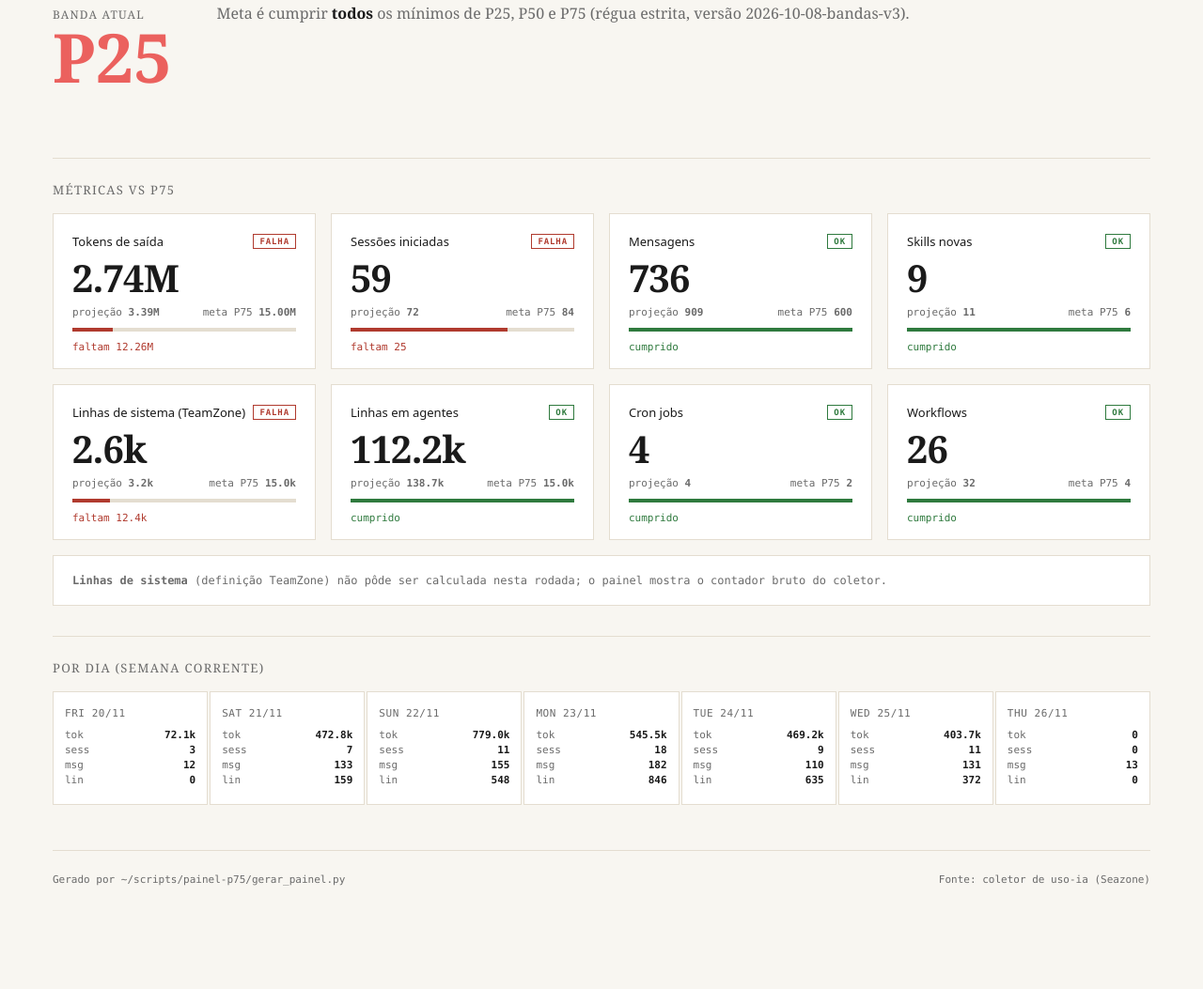
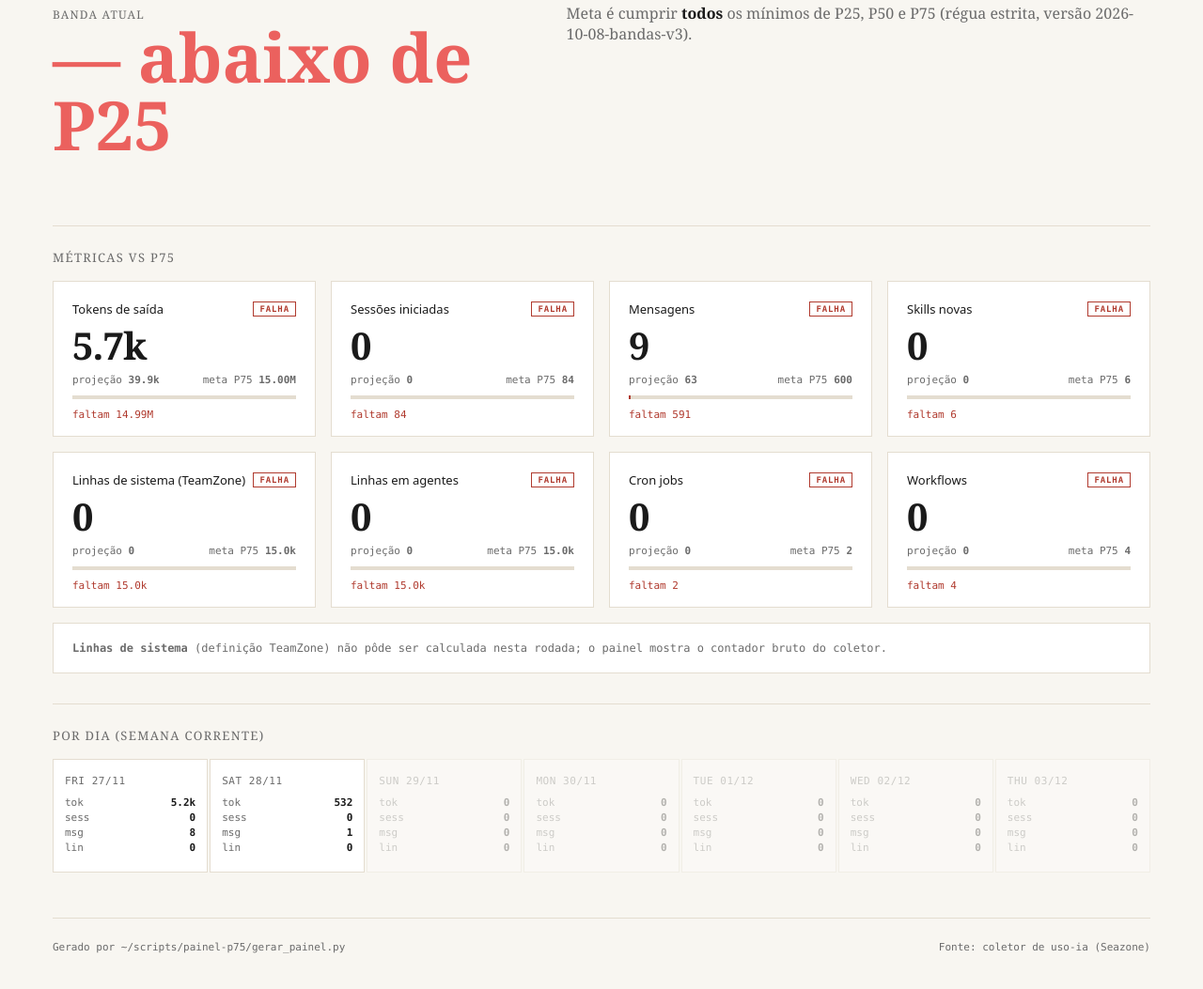
Before and after one commit to raayeoliveira/painel-p75, a plain HTML site: page index.html in a window 1280 px wide. Shown: the part 205-1258 px from the top of the page at 94% size. Before the commit the page ends 1220 px from the top, so only its background shows below. Drawn offline with Linux system fonts and the light colour scheme.

Commit message:
atualiza painel P75 2026-11-28 00:24
Co-authored-by: Claude Opus 4.7 (1M context) <noreply@anthropic.com>

```diff
--- a/index.html
+++ b/index.html
@@ -68,15 +68,15 @@
     <h1>Painel <strong>P75</strong></h1>
     <div class="meta">
       <div>Rayanne Oliveira · BackOffice Franquias</div>
-      <div>Semana 2026-W48 · 20/11 17h → 27/11 17h</div>
-      <div>Atualizado 26/11/2026 08:56 · 80% da semana rodado</div>
+      <div>Semana 2026-W49 · 27/11 17h → 04/12 17h</div>
+      <div>Atualizado 28/11/2026 00:24 · 4% da semana rodado</div>
     </div>
   </header>
 
   <section class="faixa-banda">
     <div>
       <div class="label">Banda atual</div>
-      <div class="valor">P25</div>
+      <div class="valor">— abaixo de P25</div>
     </div>
     <div class="meta-p75">
       Meta é cumprir <strong>todos</strong> os mínimos de P25, P50 e P75 (régua estrita, versão 2026-10-08-bandas-v3).
@@ -91,104 +91,104 @@
             <h3>Tokens de saída</h3>
             <span class="selo-falha">FALHA</span>
           </header>
-          <div class="numero">2.74M</div>
+          <div class="numero">5.7k</div>
           <div class="legenda">
-            <span>projeção <strong>3.39M</strong></span>
+            <span>projeção <strong>39.9k</strong></span>
             <span>meta P75 <strong>15.00M</strong></span>
           </div>
-          <div class="barra"><div class="preencher" style="width:18%"></div></div>
-          <div class="gap">faltam 12.26M</div>
+          <div class="barra"><div class="preencher" style="width:0%"></div></div>
+          <div class="gap">faltam 14.99M</div>
         </article>
         <article class="card falha">
           <header>
             <h3>Sessões iniciadas</h3>
             <span class="selo-falha">FALHA</span>
           </header>
-          <div class="numero">59</div>
+          <div class="numero">0</div>
           <div class="legenda">
-            <span>projeção <strong>72</strong></span>
+            <span>projeção <strong>0</strong></span>
             <span>meta P75 <strong>84</strong></span>
           </div>
-          <div class="barra"><div class="preencher" style="width:70%"></div></div>
-          <div class="gap">faltam 25</div>
+          <div class="barra"><div class="preencher" style="width:0%"></div></div>
+          <div class="gap">faltam 84</div>
         </article>
-        <article class="card ok">
+        <article class="card falha">
           <header>
             <h3>Mensagens</h3>
-            <span class="selo-ok">OK</span>
-          </header>
-          <div class="numero">736</div>
-          <div class="legenda">
-            <span>projeção <strong>909</strong></span>
-            <span>meta P75 <strong>600</strong></span>
-          </div>
-          <div class="barra"><div class="preencher" style="width:100%"></div></div>
-          <div class="gap">cumprido</div>
-        </article>
-        <article class="card ok">
-          <header>
-            <h3>Skills novas</h3>
-            <span class="selo-ok">OK</span>
+            <span class="selo-falha">FALHA</span>
           </header>
           <div class="numero">9</div>
           <div class="legenda">
-            <span>projeção <strong>11</strong></span>
+            <span>projeção <strong>63</strong></span>
+            <span>meta P75 <strong>600</strong></span>
+          </div>
+          <div class="barra"><div class="preencher" style="width:1%"></div></div>
+          <div class="gap">faltam 591</div>
+        </article>
+        <article class="card falha">
+          <header>
+            <h3>Skills novas</h3>
+            <span class="selo-falha">FALHA</span>
+          </header>
+          <div class="numero">0</div>
+          <div class="legenda">
+            <span>projeção <strong>0</strong></span>
             <span>meta P75 <strong>6</strong></span>
           </div>
-          <div class="barra"><div class="preencher" style="width:100%"></div></div>
-          <div class="gap">cumprido</div>
+          <div class="barra"><div class="preencher" style="width:0%"></div></div>
+          <div class="gap">faltam 6</div>
         </article>
         <article class="card falha">
           <header>
             <h3>Linhas de sistema (TeamZone)</h3>
             <span class="selo-falha">FALHA</span>
           </header>
-          <div class="numero">2.6k</div>
+          <div class="numero">0</div>
           <div class="legenda">
-            <span>projeção <strong>3.2k</strong></span>
+            <span>projeção <strong>0</strong></span>
             <span>meta P75 <strong>15.0k</strong></span>
           </div>
-          <div class="barra"><div class="preencher" style="width:17%"></div></div>
-          <div class="gap">faltam 12.4k</div>
+          <div class="barra"><div class="preencher" style="width:0%"></div></div>
+          <div class="gap">faltam 15.0k</div>
         </article>
-        <article class="card ok">
+        <article class="card falha">
           <header>
             <h3>Linhas em agentes</h3>
-            <span class="selo-ok">OK</span>
+            <span class="selo-falha">FALHA</span>
           </header>
-          <div class="numero">112.2k</div>
+          <div class="numero">0</div>
           <div class="legenda">
-            <span>projeção <strong>138.7k</strong></span>
+            <span>projeção <strong>0</strong></span>
             <span>meta P75 <strong>15.0k</strong></span>
           </div>
-          <div class="barra"><div class="preencher" style="width:100%"></div></div>
-          <div class="gap">cumprido</div>
+          <div class="barra"><div class="preencher" style="width:0%"></div></div>
+          <div class="gap">faltam 15.0k</div>
         </article>
-        <article class="card ok">
+        <article class="card falha">
           <header>
             <h3>Cron jobs</h3>
-            <span class="selo-ok">OK</span>
+            <span class="selo-falha">FALHA</span>
           </header>
-          <div class="numero">4</div>
+          <div class="numero">0</div>
           <div class="legenda">
-            <span>projeção <strong>4</strong></span>
+            <span>projeção <strong>0</strong></span>
             <span>meta P75 <strong>2</strong></span>
           </div>
-          <div class="barra"><div class="preencher" style="width:100%"></div></div>
-          <div class="gap">cumprido</div>
+          <div class="barra"><div class="preencher" style="width:0%"></div></div>
+          <div class="gap">faltam 2</div>
         </article>
-        <article class="card ok">
+        <article class="card falha">
           <header>
             <h3>Workflows</h3>
-            <span class="selo-ok">OK</span>
+            <span class="selo-falha">FALHA</span>
           </header>
-          <div class="numero">26</div>
+          <div class="numero">0</div>
           <div class="legenda">
-            <span>projeção <strong>32</strong></span>
+            <span>projeção <strong>0</strong></span>
             <span>meta P75 <strong>4</strong></span>
           </div>
-          <div class="barra"><div class="preencher" style="width:100%"></div></div>
-          <div class="gap">cumprido</div>
+          <div class="barra"><div class="preencher" style="width:0%"></div></div>
+          <div class="gap">faltam 4</div>
         </article>
   </div>
 
@@ -201,52 +201,52 @@
   <div class="dias">
 
         <div class="dia ativo">
-          <div class="dia-rotulo">fri 20/11</div>
-          <div class="dia-metrica"><span>tok</span><strong>72.1k</strong></div>
-          <div class="dia-metrica"><span>sess</span><strong>3</strong></div>
-          <div class="dia-metrica"><span>msg</span><strong>12</strong></div>
+          <div class="dia-rotulo">fri 27/11</div>
+          <div class="dia-metrica"><span>tok</span><strong>5.2k</strong></div>
+          <div class="dia-metrica"><span>sess</span><strong>0</strong></div>
+          <div class="dia-metrica"><span>msg</span><strong>8</strong></div>
           <div class="dia-metrica"><span>lin</span><strong>0</strong></div>
         </div>
         <div class="dia ativo">
-          <div class="dia-rotulo">sat 21/11</div>
-          <div class="dia-metrica"><span>tok</span><strong>472.8k</strong></div>
-          <div class="dia-metrica"><span>sess</span><strong>7</strong></div>
-          <div class="dia-metrica"><span>msg</span><strong>133</strong></div>
-          <div class="dia-metrica"><span>lin</span><strong>159</strong></div>
+          <div class="dia-rotulo">sat 28/11</div>
+          <div class="dia-metrica"><span>tok</span><strong>532</strong></div>
+          <div class="dia-metrica"><span>sess</span><strong>0</strong></div>
+          <div class="dia-metrica"><span>msg</span><strong>1</strong></div>
+          <div class="dia-metrica"><span>lin</span><strong>0</strong></div>
         </div>
-        <div class="dia ativo">
-          <div class="dia-rotulo">sun 22/11</div>
-          <div class="dia-metrica"><span>tok</span><strong>779.0k</strong></div>
-          <div class="dia-metrica"><span>sess</span><strong>11</strong></div>
-          <div class="dia-metrica"><span>msg</span><strong>155</strong></div>
-          <div class="dia-metrica"><span>lin</span><strong>548</strong></div>
-        </div>
-        <div class="dia ativo">
-          <div class="dia-rotulo">mon 23/11</div>
-          <div class="dia-metrica"><span>tok</span><strong>545.5k</strong></div>
-          <div class="dia-metrica"><span>sess</span><strong>18</strong></div>
-          <div class="dia-metrica"><span>msg</span><strong>182</strong></div>
-          <div class="dia-metrica"><span>lin</span><strong>846</strong></div>
-        </div>
-        <div class="dia ativo">
-          <div class="dia-rotulo">tue 24/11</div>
-          <div class="dia-metrica"><span>tok</span><strong>469.2k</strong></div>
-          <div class="dia-metrica"><span>sess</span><strong>9</strong></div>
-          <div class="dia-metrica"><span>msg</span><strong>110</strong></div>
-          <div class="dia-metrica"><span>lin</span><strong>635</strong></div>
-        </div>
-        <div class="dia ativo">
-          <div class="dia-rotulo">wed 25/11</div>
-          <div class="dia-metrica"><span>tok</span><strong>403.7k</strong></div>
-          <div class="dia-metrica"><span>sess</span><strong>11</strong></div>
-          <div class="dia-metrica"><span>msg</span><strong>131</strong></div>
-          <div class="dia-metrica"><span>lin</span><strong>372</strong></div>
-        </div>
-        <div class="dia ativo">
-          <div class="dia-rotulo">thu 26/11</div>
+        <div class="dia vazio">
+          <div class="dia-rotulo">sun 29/11</div>
           <div class="dia-metrica"><span>tok</span><strong>0</strong></div>
           <div class="dia-metrica"><span>sess</span><strong>0</strong></div>
-          <div class="dia-metrica"><span>msg</span><strong>13</strong></div>
+          <div class="dia-metrica"><span>msg</span><strong>0</strong></div>
+          <div class="dia-metrica"><span>lin</span><strong>0</strong></div>
+        </div>
+        <div class="dia vazio">
+          <div class="dia-rotulo">mon 30/11</div>
+          <div class="dia-metrica"><span>tok</span><strong>0</strong></div>
+          <div class="dia-metrica"><span>sess</span><strong>0</strong></div>
+          <div class="dia-metrica"><span>msg</span><strong>0</strong></div>
+          <div class="dia-metrica"><span>lin</span><strong>0</strong></div>
+        </div>
+        <div class="dia vazio">
+          <div class="dia-rotulo">tue 01/12</div>
+          <div class="dia-metrica"><span>tok</span><strong>0</strong></div>
+          <div class="dia-metrica"><span>sess</span><strong>0</strong></div>
+          <div class="dia-metrica"><span>msg</span><strong>0</strong></div>
+          <div class="dia-metrica"><span>lin</span><strong>0</strong></div>
+        </div>
+        <div class="dia vazio">
+          <div class="dia-rotulo">wed 02/12</div>
+          <div class="dia-metrica"><span>tok</span><strong>0</strong></div>
+          <div class="dia-metrica"><span>sess</span><strong>0</strong></div>
+          <div class="dia-metrica"><span>msg</span><strong>0</strong></div>
+          <div class="dia-metrica"><span>lin</span><strong>0</strong></div>
+        </div>
+        <div class="dia vazio">
+          <div class="dia-rotulo">thu 03/12</div>
+          <div class="dia-metrica"><span>tok</span><strong>0</strong></div>
+          <div class="dia-metrica"><span>sess</span><strong>0</strong></div>
+          <div class="dia-metrica"><span>msg</span><strong>0</strong></div>
           <div class="dia-metrica"><span>lin</span><strong>0</strong></div>
         </div>
   </div>
```
